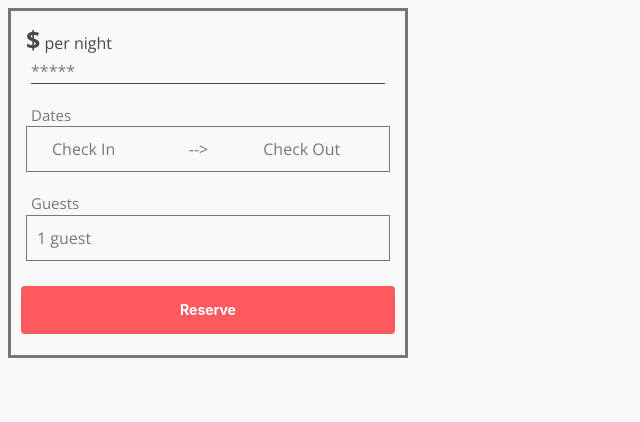
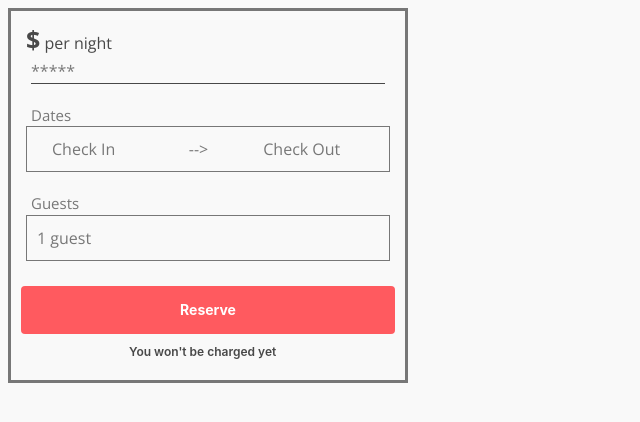
Before and after one commit to davidsangels/keaton-service, a React app: page / in a window 1280 px wide. Shown: the top 422 px of the page, without its empty margins (0-640 px from the left). Built offline with nearby package versions, Linux system fonts and the light colour scheme; no server answers.

Commit message:
Add no charge message

```diff
--- a/client/src/components/Box.jsx
+++ b/client/src/components/Box.jsx
@@ -134,6 +134,9 @@ class Box extends React.Component {
               <div className='button-text'>Reserve</div>
             </button>
           </div>
+          <div className='charge-message'>
+            You won't be charged yet
+          </div>
 
         </div>
       )
@@ -224,6 +227,9 @@ class Box extends React.Component {
               <div className='button-text'>Reserve</div>
             </button>
           </div>
+          <div className='charge-message'>
+            You won't be charged yet
+          </div>
 
         </div>
       )
@@ -299,6 +305,9 @@ class Box extends React.Component {
               <div className='button-text'>Reserve</div>
             </button>
           </div>
+          <div className='charge-message'>
+            You won't be charged yet
+          </div>
         </div>
       )
     } else if (this.state.view === 'datesSelectedWithGuests') {
--- a/public/style.css
+++ b/public/style.css
@@ -234,7 +234,7 @@ main {
 .box {
   display: block;
   border-style: solid;
-  height: 350px;
+  height: 375px;
   width: 400px;
 
 }
@@ -363,6 +363,16 @@ main {
   margin-top: 25px;
 }
 
+.charge-message {
+  overflow-wrap: break-word !important;
+    font-family: Circular, -apple-system, BlinkMacSystemFont, Roboto, "Helvetica Neue", sans-serif !important;
+    font-size: 12px !important;
+    font-weight: 600 !important;
+    line-height: 1.33333em !important;
+    color: rgb(72, 72, 72) !important;
+    margin-left: 118px;
+}
+
 
 
 
```
